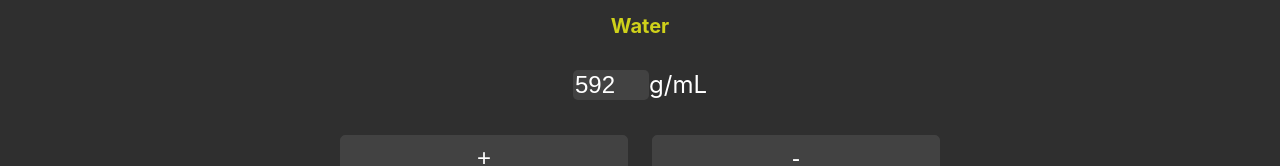
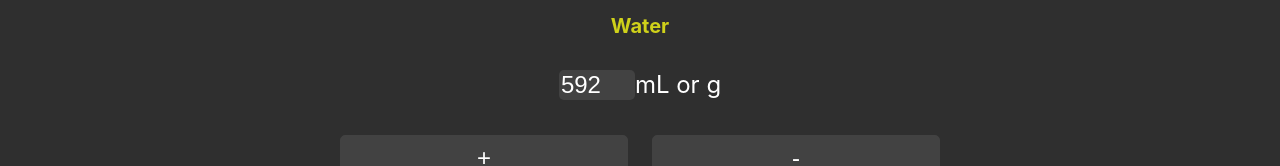
Before and after one commit to rtviner/brew-ratio, a React (Create React App) app: page / in a window 1280 px wide. Shown: the part 426-592 px from the top of the page. Built offline with nearby package versions, Linux system fonts and the light colour scheme.

Commit message:
change water value measure to mL or g

```diff
--- a/src/App.js
+++ b/src/App.js
@@ -151,7 +151,7 @@ class App extends Component {
               name="waterGrams"
               title="Water"
               value={waterGrams}
-              measure="g/mL"
+              measure="mL or g"
               setQuantity=
                 {this.updateQuantity}
             />
```
